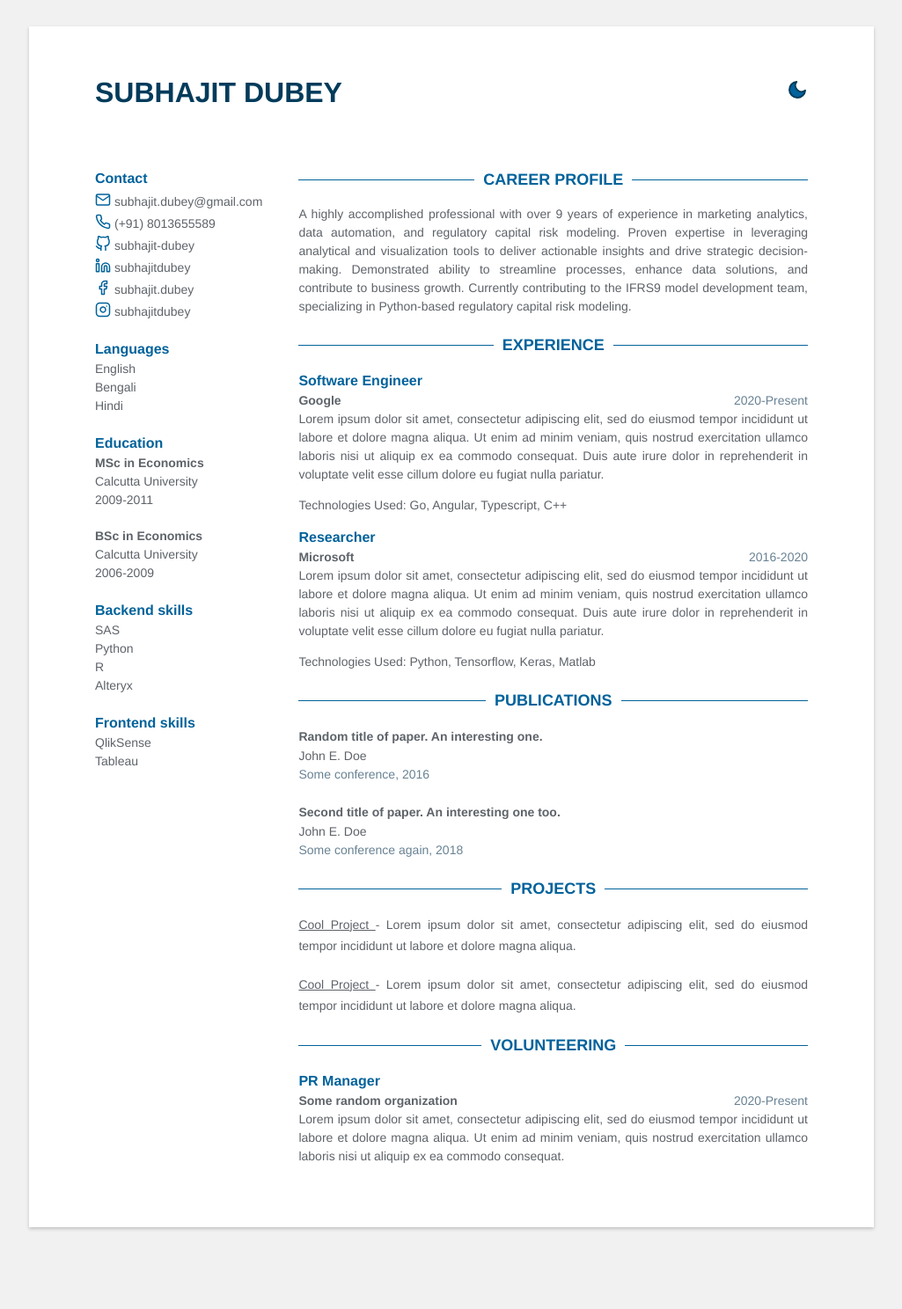
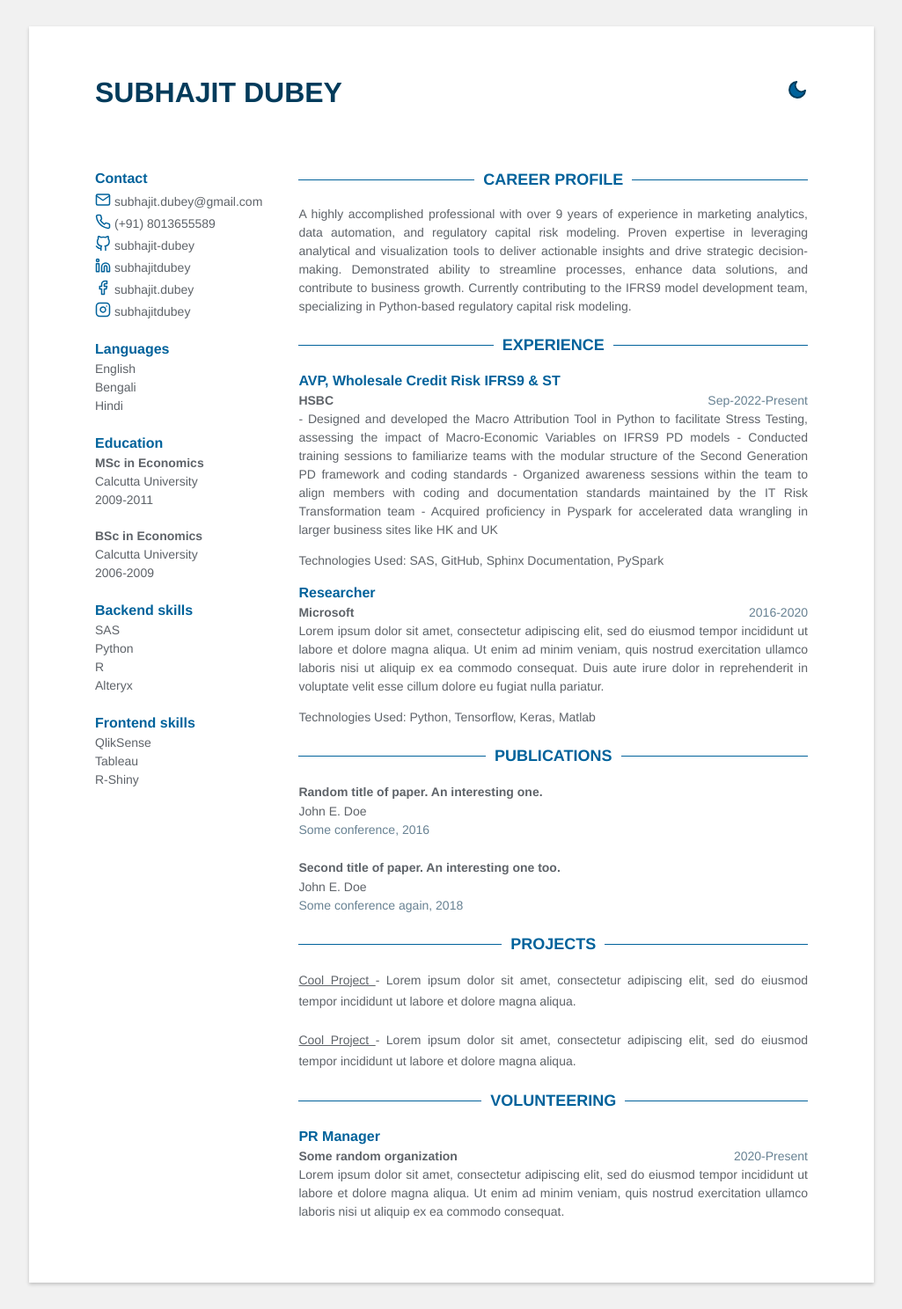
Before and after one commit to subhajit-dubey/cv_soft, a Jekyll site: the page built from index.html, in a window 1280 px wide. Shown: the whole page at 88% size, without its empty margins (127-1152 px from the left). Built offline with Jekyll 4.4.1, drawn with Linux system fonts in a browser that asks for light colours; before the commit the page ends 1425 px from its top, so only the background shows below that.

Commit message:
experience add check

```diff
--- a/_data/data.yml
+++ b/_data/data.yml
@@ -36,6 +36,7 @@ skills:
     skill:
       - QlikSense
       - Tableau
+      - R-Shiny
 
 
 # Profile
@@ -50,17 +51,20 @@ profile: |
 
 # Experience
 experience:
-  - role: Software Engineer
-    time: 2020-Present
-    company: Google
+  - role: AVP, Wholesale Credit Risk IFRS9 & ST
+    time: Sep-2022-Present
+    company: HSBC
     details: |
-      Lorem ipsum dolor sit amet, consectetur adipiscing elit, sed do eiusmod
-      tempor incididunt ut labore et dolore magna aliqua. Ut enim ad minim veniam,
-      quis nostrud exercitation ullamco laboris nisi ut aliquip ex ea commodo consequat.
-      Duis aute irure dolor in reprehenderit in voluptate velit esse cillum dolore eu
-      fugiat nulla pariatur.
+      - Designed and developed the Macro Attribution Tool in Python to facilitate
+        Stress Testing, assessing the impact of Macro-Economic Variables on IFRS9 PD models
+      - Conducted training sessions to familiarize teams with the modular structure of the
+        Second Generation PD framework and coding standards
+      - Organized awareness sessions within the team to align members with coding and documentation
+        standards maintained by the IT Risk Transformation team
+      - Acquired proficiency in Pyspark for accelerated data wrangling in
+        larger business sites like HK and UK
     technologies_used: |
-      Go, Angular, Typescript, C++
+      SAS, GitHub, Sphinx Documentation, PySpark
 
   - role: Researcher
     time: 2016-2020
```
